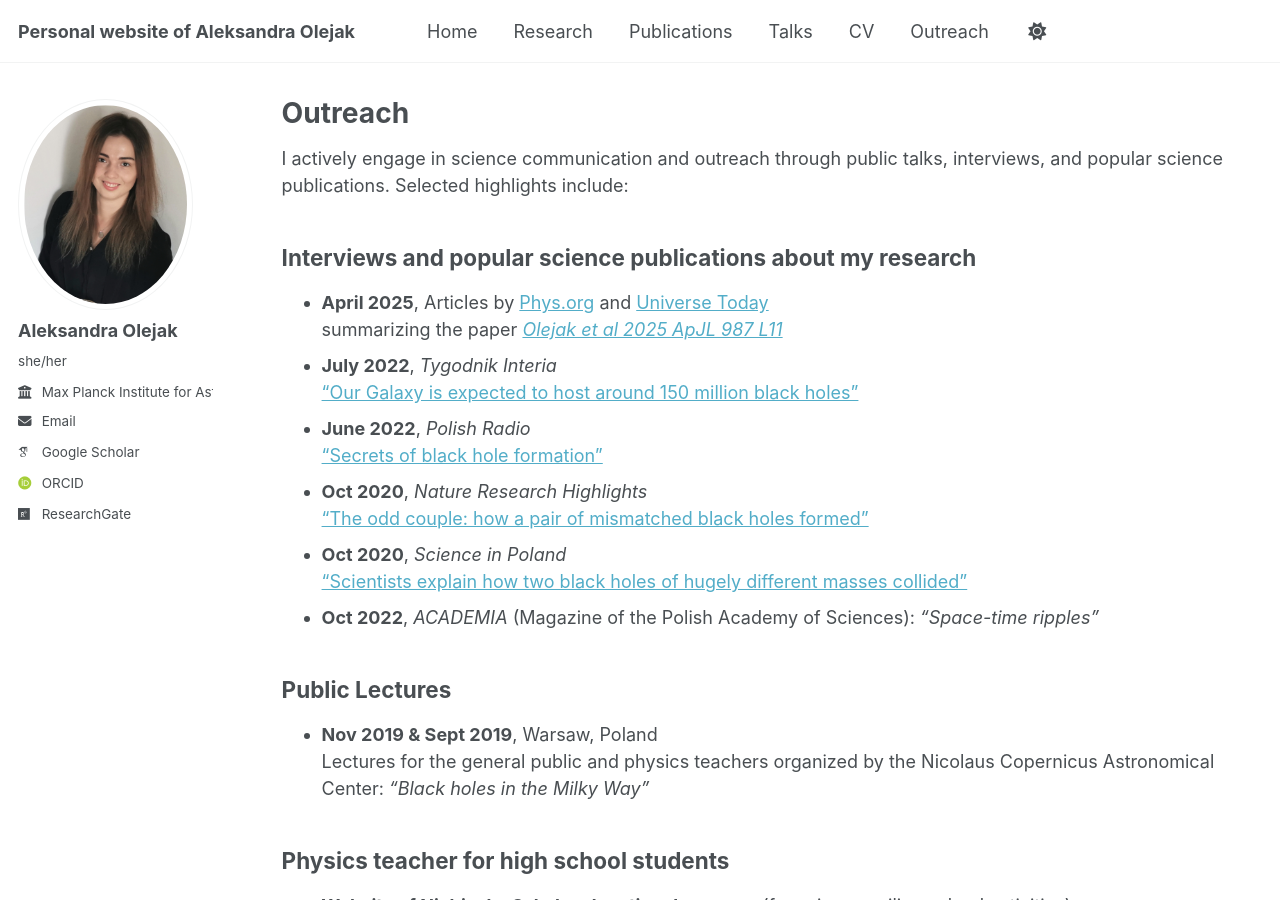
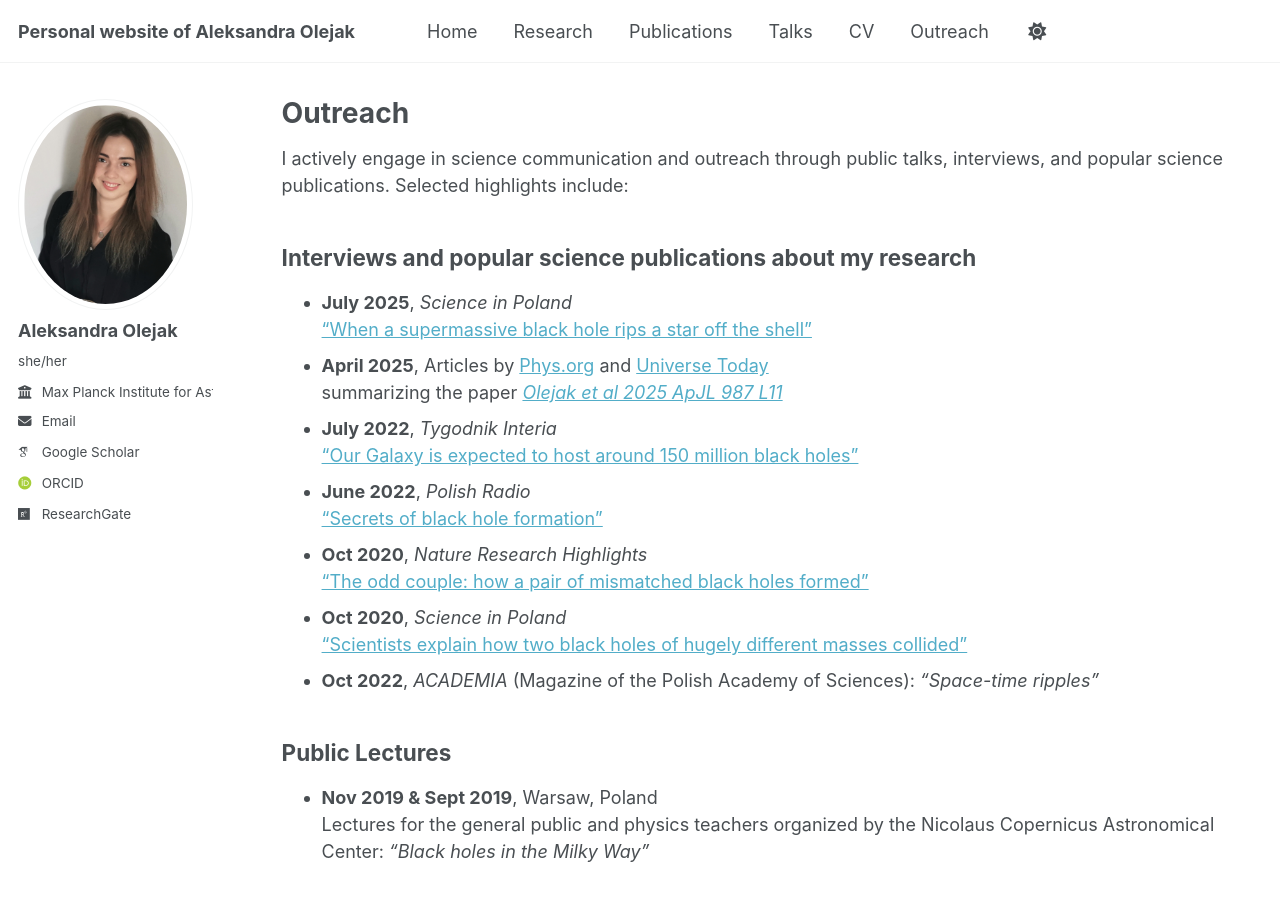
Before and after one commit to aleole/aleole.github.io, a Jekyll site: the page built from _pages/outreach.md, in a window 1280 px wide and 900 px high. Built offline with Jekyll 4.4.1, drawn with Linux system fonts in a browser that asks for light colours; some web fonts are replaced; a script that is not in the unit is left out.

Commit message:
Update outreach.md

```diff
--- a/_pages/outreach.md
+++ b/_pages/outreach.md
@@ -11,7 +11,8 @@ I actively engage in science communication and outreach through public talks, in
 
 
 ## Interviews and popular science publications about my research
-
+- **July 2025**, *Science in Poland*
+  ["When a supermassive black hole rips a star off the shell"]([https://naukawpolsce.pap.pl/aktualnosci/news%2C84121%2Co-tym-jak-doszlo-do-spotkania-dwoch-odmiennych-czarnych-dziur.html](https://naukawpolsce.pl/aktualnosci/news%2C108782%2Cfalujacy-podolbrzym-kiedy-supermasywna-czarna-dziura-oddziera-gwiazde-z))
 - **April 2025**, Articles by
   [Phys.org](https://phys.org/news/2025-04-supermassive-black-holes-stars-helium.html) and
   [Universe Today](https://www.universetoday.com/articles/supermassive-black-holes-could-strip-stars-down-to-their-helium-cores)
```
